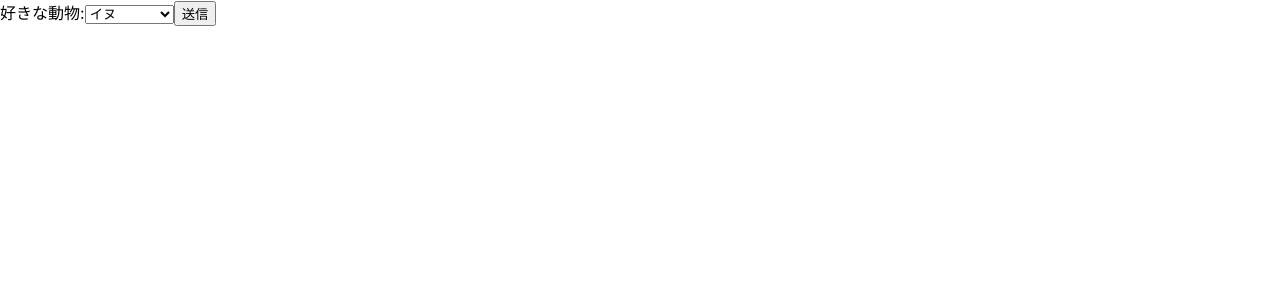
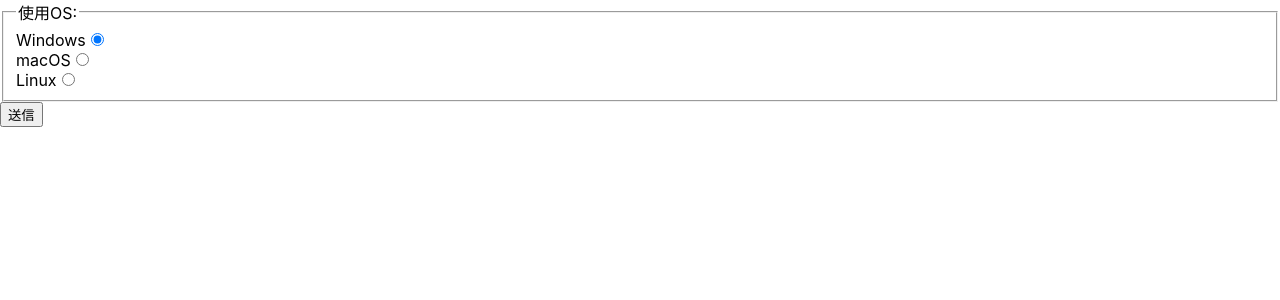
Before and after one commit to movingfastball/y-react1, a React (Create React App) app: page / in a window 1280 px wide. Shown: the top 300 px of the page. Built offline with nearby package versions, Linux system fonts and the light colour scheme.

Commit message:
11月14日午前中分

```diff
--- /dev/null
+++ b/src/chap04/FormList.js
@@ -0,0 +1,48 @@
+import { useState } from 'react';
+
+export default function FormList() {
+    const [form, setFrom] = useState({
+        animal:['dog', 'hamster']
+    });
+
+    const handleFormList = e =>{
+        const opts = e.target.options;
+
+        const data = [];
+        for(const opt of opts) {
+            if(opt.selected){
+                data.push(opt.value);
+            }
+        }
+
+        setFrom({
+            ...form,
+            [e.target.name]:data
+        });
+    }
+
+    const show = () => {
+        console.log(`好きな動物:${form.animal}`);
+    }
+
+    return (
+        <form>
+            <label htmlFor="animal">好きな動物:</label><br/>
+            <select
+            id="animal"
+            name="animal"
+            value={form.animal}
+            size="4"
+            multiple={true}
+            onChange={handleFormList}>
+
+            <option value="dog">イヌ</option>
+            <option value="cat">ネコ</option>
+            <option value="hamster">ハムスター</option>
+            <option value="rabbit">ウサギ</option>
+
+            </select>
+            <button type="button" onClick={show}>送信</button>
+        </form>
+    );
+}
--- /dev/null
+++ b/src/chap04/FormRadio.js
@@ -0,0 +1,32 @@
+import { useState } from 'react';
+export default function FormRadio() {
+    const[form, setForm] = useState({
+        os:'windows'
+    });
+
+    const handleForm = e => {
+        setForm({
+            ...form,
+            [e.target.name]:e.target.value
+        });
+    };
+
+    const show = () => {
+        console.log(`使用OS:${form.os}`)
+    }
+
+    return (
+        <form>
+            <fieldset>
+            <legend>使用OS:</legend>
+            <label htmlFor="os_win">Windows</label>
+            <input id="os_win" name="os" type="radio" value="windows" checked={form.os === 'windows'} onChange={handleForm} /><br/>
+            <label htmlFor="os_mac">macOS</label>
+            <input id="os_mac" name="os" type="radio" value="mac" checked={form.os === 'mac'} onChange={handleForm} /><br/>
+            <label htmlFor="os_lin">Linux</label>
+            <input id="os_lin" name="os" type="radio" value="linux" checked={form.os === 'linux'} onChange={handleForm} /><br/>
+            </fieldset>
+            <button type="button" onClick={show}>送信</button>
+        </form>
+    );
+}
--- a/src/index.js
+++ b/src/index.js
@@ -32,12 +32,13 @@ import EventPassive from './chap03/EventPassive';
 import StateFromUC from './chap04/StateFromUC';
 import FormTextarea from './chap04/FormTextarea';
 import FormSelect from './chap04/FormSelect';
-
+import FormList from './chap04/FormList';
+import FormRadio from './chap04/FormRadio';
 const root = ReactDOM.createRoot(document.getElementById('root'));//ここから4
 
 
 root.render(
-  <FormSelect/>
+  <FormRadio/>
 )
 
 
```
